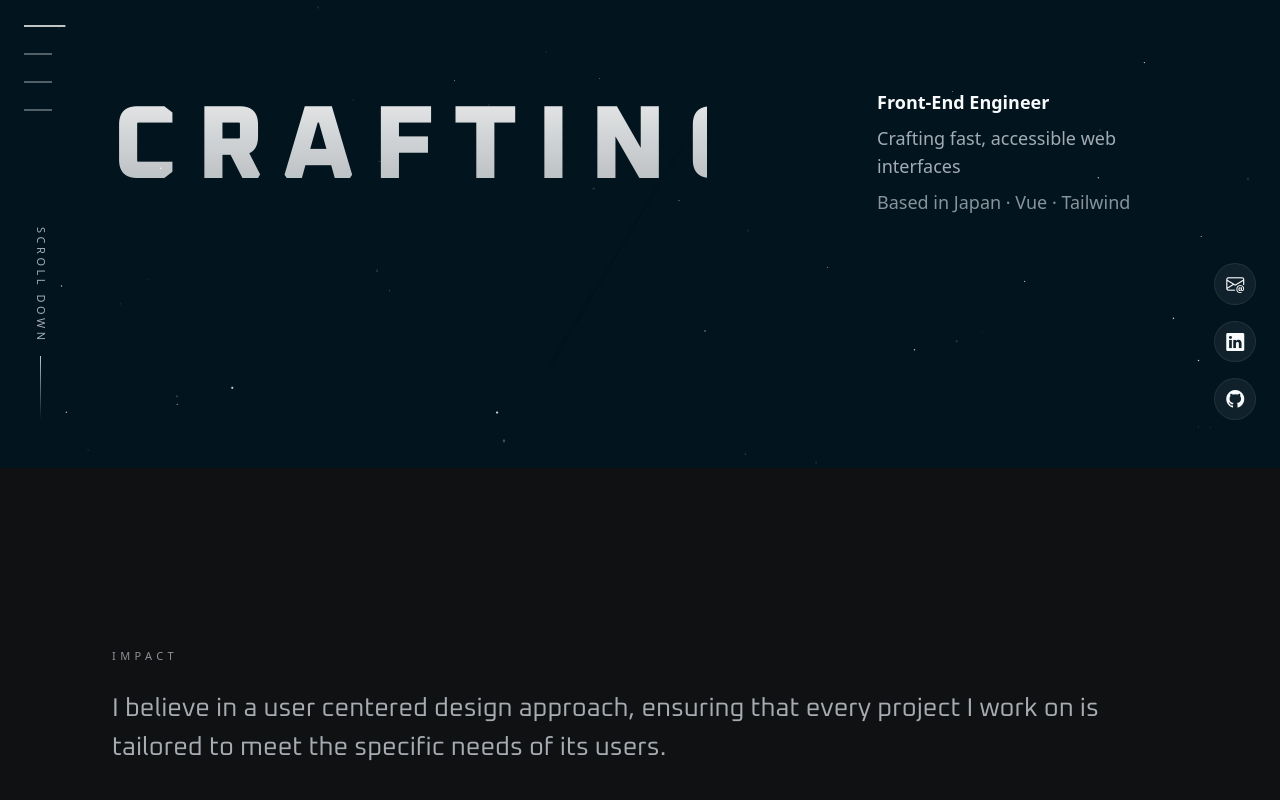
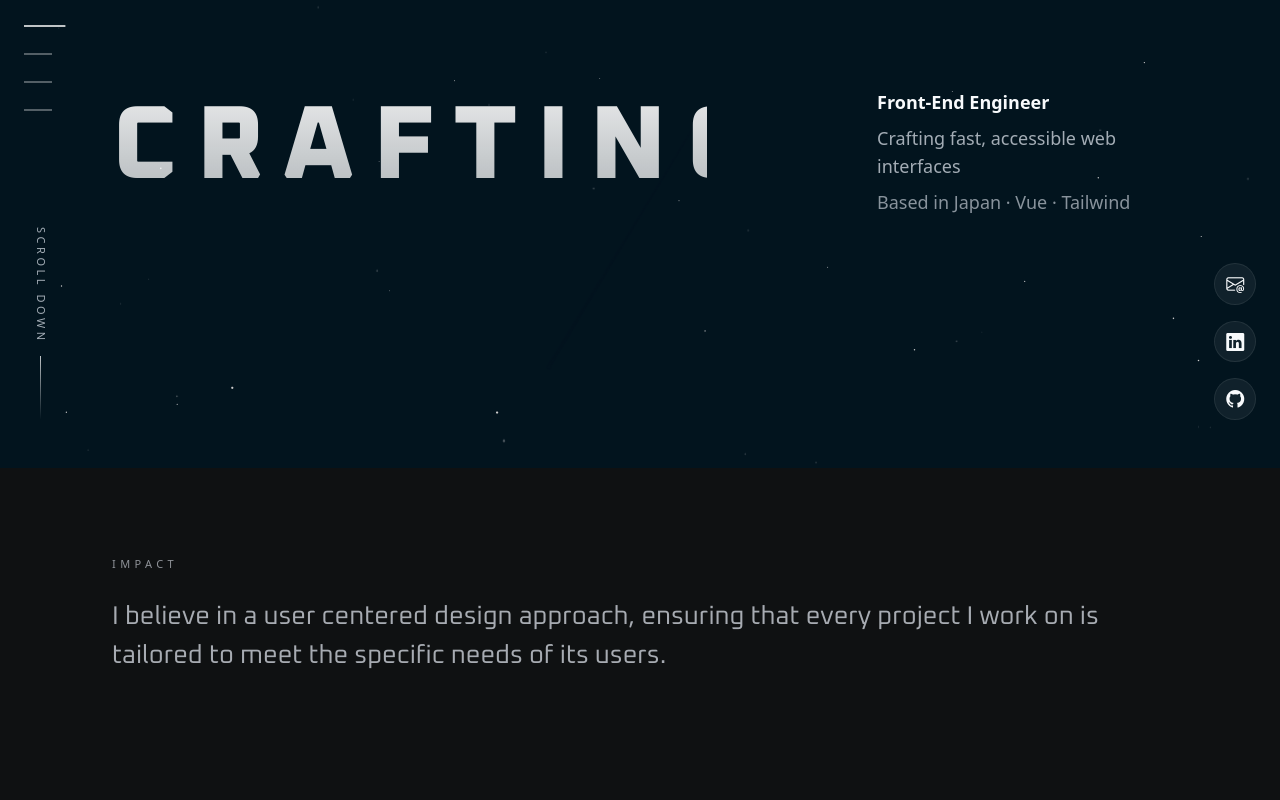
Before and after one commit to amanrai00/PortfolioAman, a Vue app: page / in a window 1280 px wide. Shown: the part 332-1132 px from the top of the page. After the commit the page ends 1012 px from the top, so only its background shows below. Built offline with nearby package versions, Linux system fonts and the light colour scheme.

Commit message:
impact section moved up

```diff
--- a/src/components/Impact.vue
+++ b/src/components/Impact.vue
@@ -1,5 +1,5 @@
 <template>
-  <section id="impact" class="relative px-5 lg:px-28 py-16 lg:py-24">
+  <section id="impact" class="relative px-5 lg:px-28 py-8 lg:py-1">
     <div class="mx-auto w-full max-w-6xl">
       <div class="flex flex-col gap-10">
         <div class="w-full">
```
